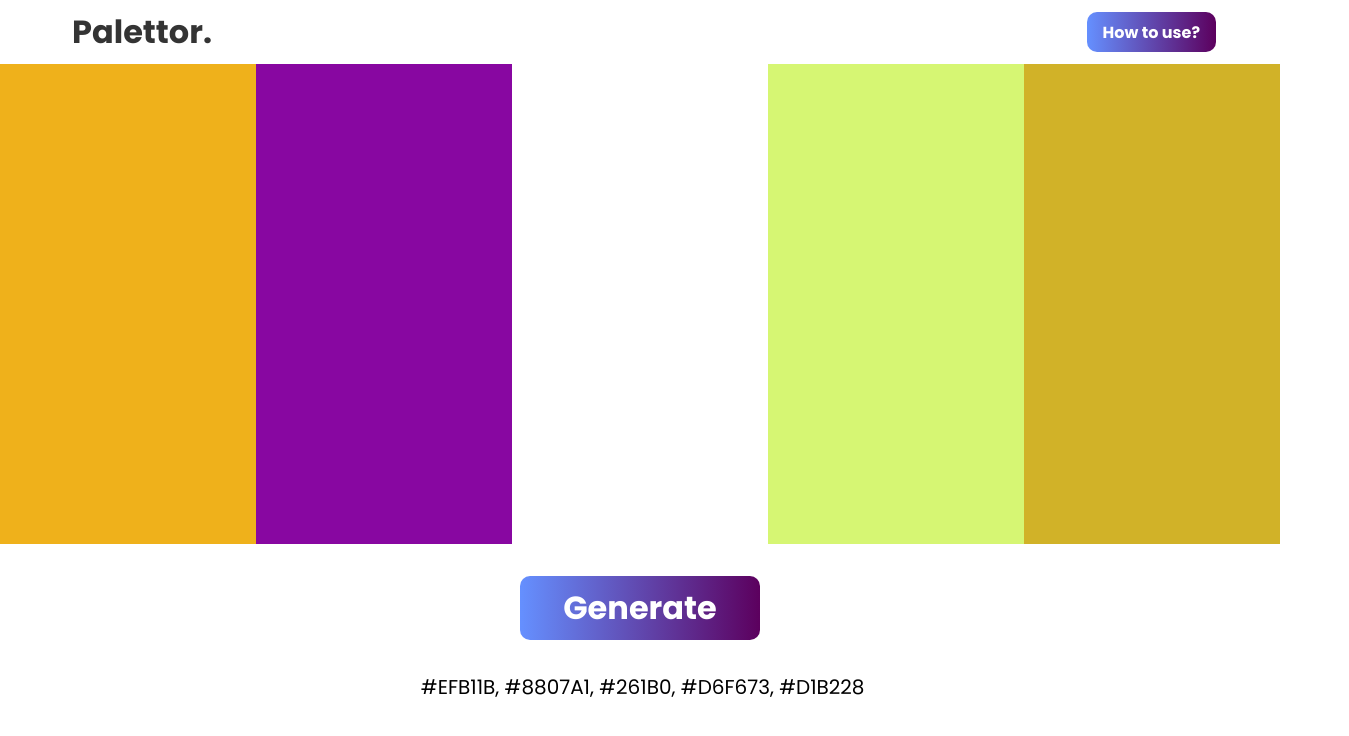
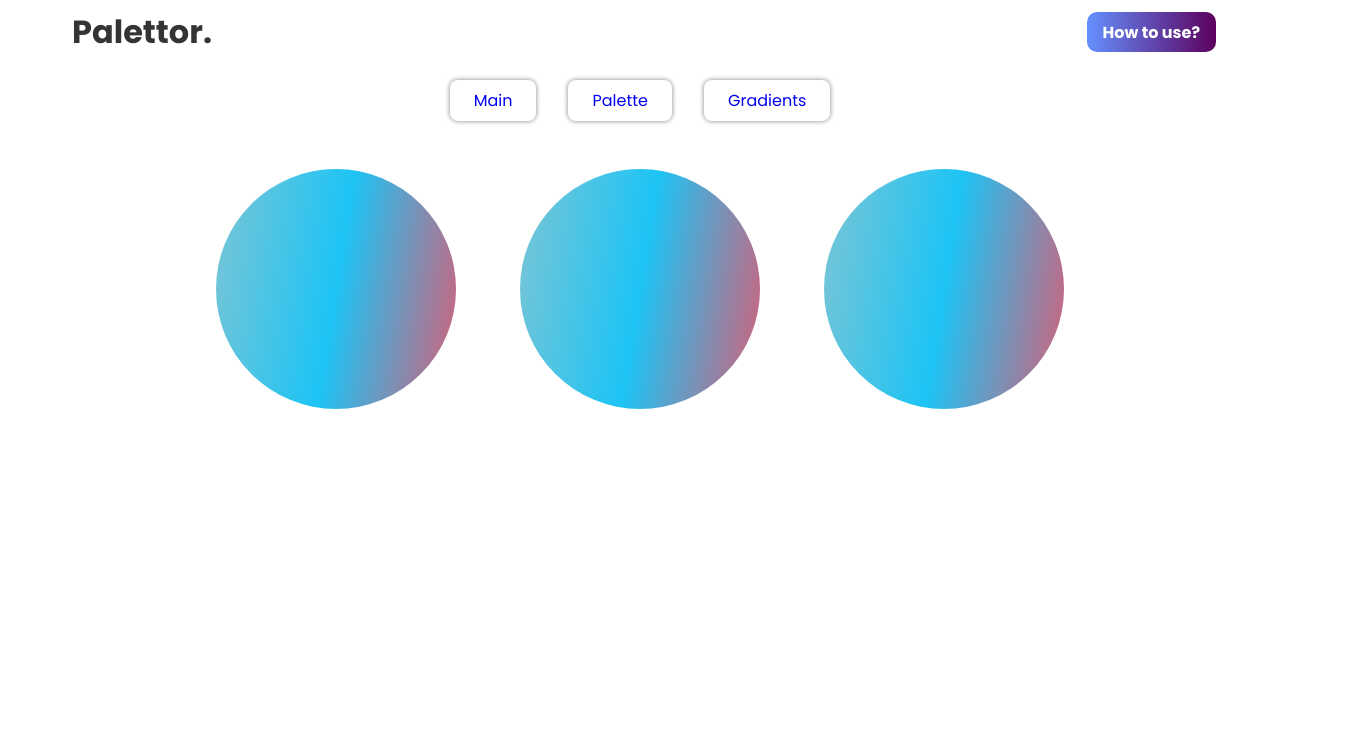
Before and after one commit to NikitaDen/palettor, a React (Create React App) app: page /gradients in a window 1280 px wide. Shown: the top 736 px of the page, 1349 px wide, since content can reach past the window. Built offline with nearby package versions, Linux system fonts and the light colour scheme.

Commit message:
add gradients

```diff
--- a/src/App.jsx
+++ b/src/App.jsx
@@ -3,13 +3,20 @@ import './assets/styles/styles.scss'
 import Header from "./components/Header/Header";
 import PaletteContainer from "./components/Palette/Palette";
 import Info from "./components/Info/Info";
+import NavMenuContainer from "./components/NavMenu/NavMenu";
+import {Route} from "react-router-dom";
+import MainContainer from "./components/Main/Main";
+import GradientsContainer from "./components/Gradients/Gradients";
 
 function App() {
     return (
         <div className="App">
             <Header/>
+            <NavMenuContainer/>
+            <Route path='/palette' render={() => <PaletteContainer/>}/>
+            <Route path='/main' render={() => <MainContainer/>}/>
+            <Route path='/gradients' render={() => <GradientsContainer/>}/>
             <Info/>
-      <PaletteContainer/>
         </div>
     );
 }
--- a/src/assets/styles/styles.scss
+++ b/src/assets/styles/styles.scss
@@ -3,6 +3,8 @@
 @import "./../../components/Palette/palette";
 @import "./../../components/Header/header";
 @import "./../../components/Info/info";
+@import "./../../components/NavMenu/navMenu";
+@import "./../../components/Gradients/gradients";
 
 //Components
 
--- /dev/null
+++ b/src/components/Gradients/Gradients.jsx
@@ -0,0 +1,26 @@
+import React from "react";
+import {connect} from "react-redux";
+import {showAppInfo} from "../../redux/palette-reducer";
+import {NavLink} from "react-router-dom";
+import {refreshGradients} from "../../redux/gradients-reducer";
+
+const Gradients = (props) => {
+    return (
+        <div className='gradients'>
+            <div style={{background: props.gradient[0].linearGradient}} className='gradient'>
+            </div>
+            <div style={{background: props.gradient[0].linearGradient}} className='gradient'>
+            </div>
+            <div style={{background: props.gradient[0].linearGradient}} className='gradient'>
+            </div>
+        </div>
+    )
+};
+
+let mapStateToProps = (state) => ({
+    gradient: state.gradientsPage.gradient,
+});
+
+const GradientsContainer = connect(mapStateToProps, {refreshGradients})(Gradients);
+
+export default GradientsContainer;
--- /dev/null
+++ b/src/components/Gradients/gradients.scss
@@ -0,0 +1,12 @@
+.gradients {
+  display: flex;
+  flex-direction: row;
+  justify-content: center;
+
+  .gradient {
+    margin: 2rem;
+    width: 15rem;
+    height: 15rem;
+    border-radius: 50%;
+  }
+}
--- /dev/null
+++ b/src/components/Main/Main.jsx
@@ -0,0 +1,22 @@
+import React from "react";
+import {connect} from "react-redux";
+import {showAppInfo} from "../../redux/palette-reducer";
+import {NavLink} from "react-router-dom";
+
+const Main = (props) => {
+    return (
+        <div className='Main'>
+            <h1>Hello!</h1>
+        </div>
+    )
+};
+
+const stateToProps = (state) => {
+    return {
+        showInfo: state.palettePage.showInfo,
+    }
+};
+
+const MainContainer = connect(stateToProps, {showAppInfo})(Main);
+
+export default MainContainer;
--- /dev/null
+++ b/src/components/NavMenu/NavMenu.jsx
@@ -0,0 +1,30 @@
+import React from "react";
+import {connect} from "react-redux";
+import {showAppInfo} from "../../redux/palette-reducer";
+import {NavLink} from "react-router-dom";
+
+const NavMenu = (props) => {
+    return (
+        <div className='navMenu'>
+            <NavLink to='/main'>
+                <p>Main</p>
+            </NavLink>
+            <NavLink to='/palette'>
+                <p>Palette</p>
+            </NavLink>
+            <NavLink to='/gradients'>
+                <p>Gradients</p>
+            </NavLink>
+        </div>
+    )
+};
+
+const stateToProps = (state) => {
+    return {
+        showInfo: state.palettePage.showInfo,
+    }
+};
+
+const NavMenuContainer = connect(stateToProps, {showAppInfo})(NavMenu);
+
+export default NavMenuContainer;
--- /dev/null
+++ b/src/components/NavMenu/navMenu.scss
@@ -0,0 +1,13 @@
+.navMenu {
+  display: flex;
+  flex-direction: row;
+  justify-content: center;
+
+  a {
+    text-decoration: none;
+    padding: .5rem 1.5rem;
+    border-radius: .5rem;
+    box-shadow: 0 0 5px gray;
+    margin: 1rem;
+  }
+}
--- a/src/index.jsx
+++ b/src/index.jsx
@@ -5,11 +5,15 @@ import App from './App';
 import * as serviceWorker from './serviceWorker';
 import {Provider} from "react-redux";
 import store from "./redux/redux-store";
+import {BrowserRouter} from "react-router-dom";
+
 
 ReactDOM.render(
-    <Provider store={store}>
-        <App/>
-    </Provider>, document.getElementById('root'));
+    <BrowserRouter>
+        <Provider store={store}>
+            <App/>
+        </Provider>
+    </BrowserRouter>, document.getElementById('root'));
 
 // If you want your app to work offline and load faster, you can change
 // unregister() to register() below. Note this comes with some pitfalls.
--- /dev/null
+++ b/src/redux/gradients-reducer.jsx
@@ -0,0 +1,38 @@
+const REFRESH_GRADIENT = 'REFRESH_GRADIENT';
+
+function rgba() {
+    return `rgb(${Math.random() * 255}, ${Math.random() * 255}, ${Math.random() * 255})`
+}
+
+function addRgba() {
+    let i = Math.ceil(Math.random() * 3);
+    switch (i) {
+        case 1:
+        case 2:
+            return `${rgba()}, ${rgba()}`;
+        case 3:
+            return `${rgba()}, ${rgba()}, ${rgba()}`;
+    }
+}
+
+const initialState = {
+    // linear-gradient(217deg, rgba(255,0,0,.8), rgba(255,0,0,0) 70.71%),
+    gradient: [
+        {linearGradient: `linear-gradient(${Math.random() * 360}deg, ${addRgba()}`, id: 1},
+    ]
+};
+
+const gradientsReducer = (state = initialState, action) => {
+    switch (action.type) {
+        case REFRESH_GRADIENT:
+            return {
+                ...state,
+                gradient: `rgb(${Math.random() * 255}, ${Math.random() * 255}, ${Math.random() * 255}}`
+            };
+    }
+    return state;
+};
+
+export const refreshGradients = () => ({type: REFRESH_GRADIENT});
+
+export default gradientsReducer;
--- a/src/redux/redux-store.jsx
+++ b/src/redux/redux-store.jsx
@@ -1,9 +1,11 @@
 import {combineReducers, createStore} from "redux";
 import paletteReducer from "./palette-reducer";
+import gradientsReducer from "./gradients-reducer";
 
 
 const reducers = combineReducers({
     palettePage: paletteReducer,
+    gradientsPage: gradientsReducer,
 });
 
 const store = createStore(reducers);
```
Also changed, not shown: package.json (+6 -1 lines), 1 other file (tests, documents, lock files or other folders). Lines whose indentation alone changed are shown as unchanged.
